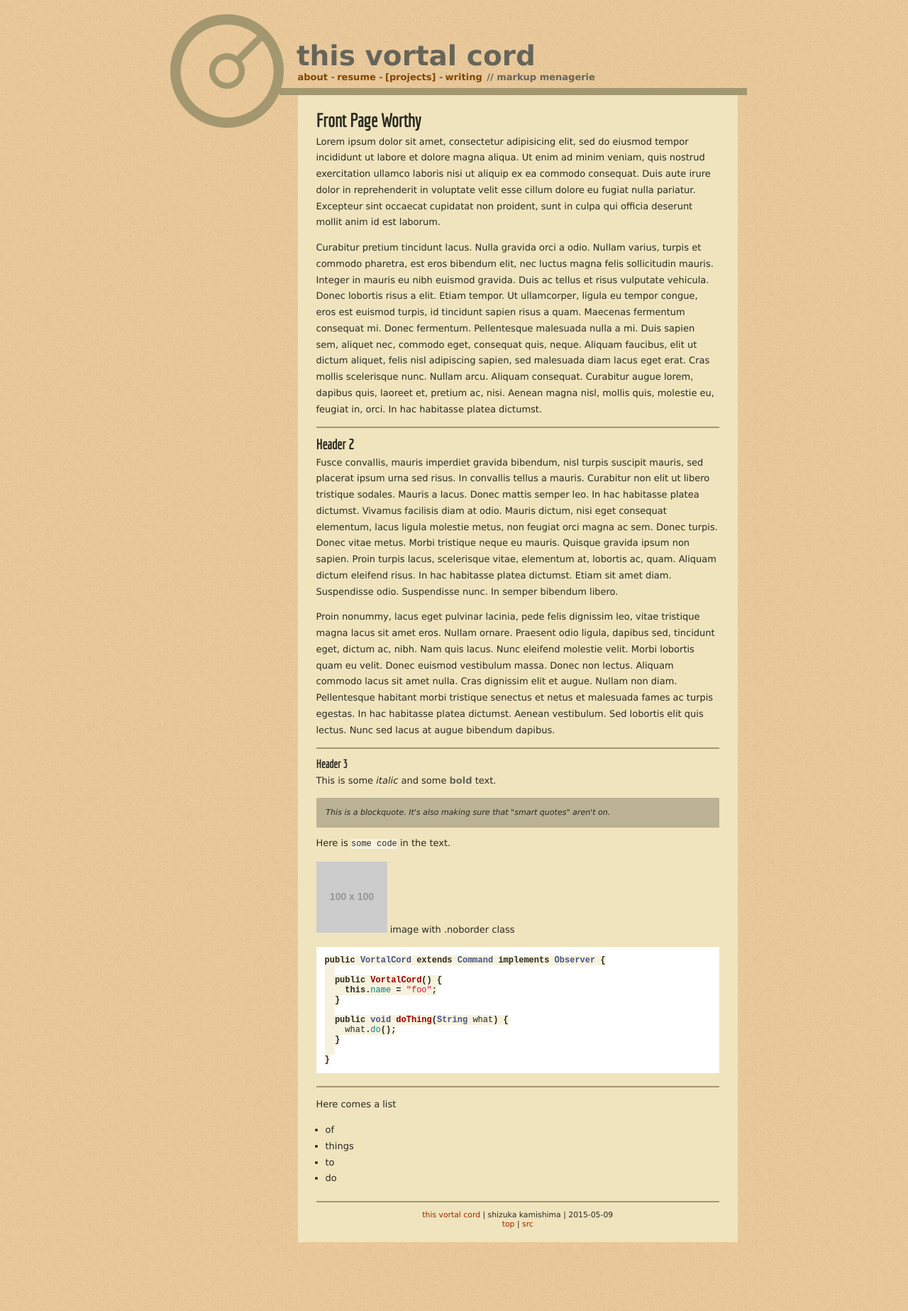
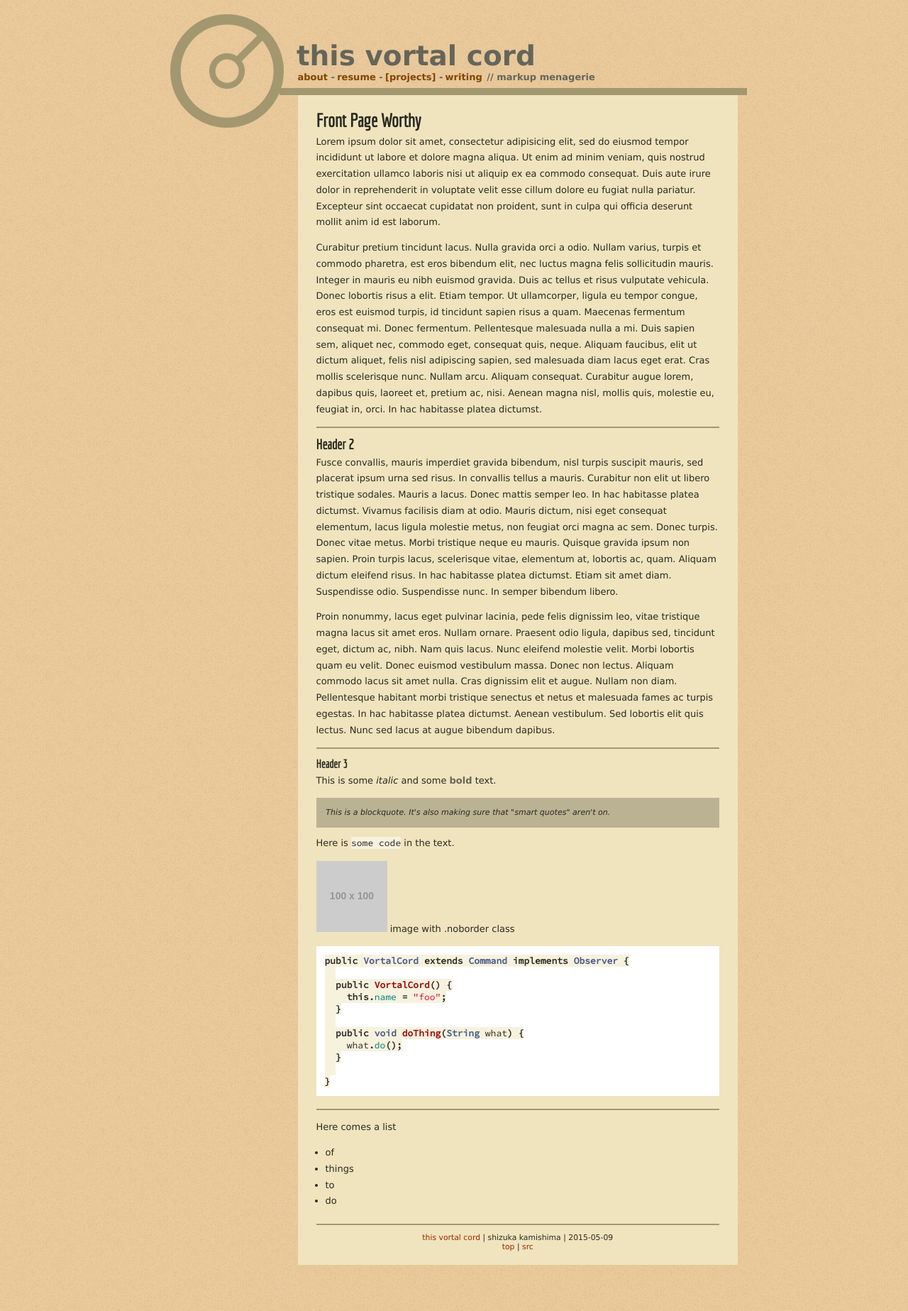
Before and after one commit to shizuka/shizuka.github.io, a Jekyll site: the page built from projects/markup.md, in a window 1280 px wide. Shown: the whole page at 71% size. Built offline with Jekyll 4.4.1, drawn with Linux system fonts in a browser that asks for light colours; some web fonts are replaced.

Commit message:
changed code font

```diff
--- a/_sass/_globalstyles.scss
+++ b/_sass/_globalstyles.scss
@@ -5,12 +5,14 @@ $font-default: Verdana, sans-serif;
 $fonts: (
   title: 'Iceland',
   header: 'Economica',
+  code: 'Source Code Pro',
 );
 
 //fonts
 $body-font: $font-default;
 $title-font:  map-get($fonts, title),  $font-default;
 $header-font: map-get($fonts, header), $font-default;
+$code-font:   map-get($fonts, code),   monospace;
 
 $h1-size: 2em;
 $h2-size: 1.5em;
--- a/assets/css/main.scss
+++ b/assets/css/main.scss
@@ -254,7 +254,7 @@ blockquote {
 
 code {
   background-color: $color-bk-code;
-  font-family: monospace;
+  font-family: $code-font;
 }
 
 pre {
```
